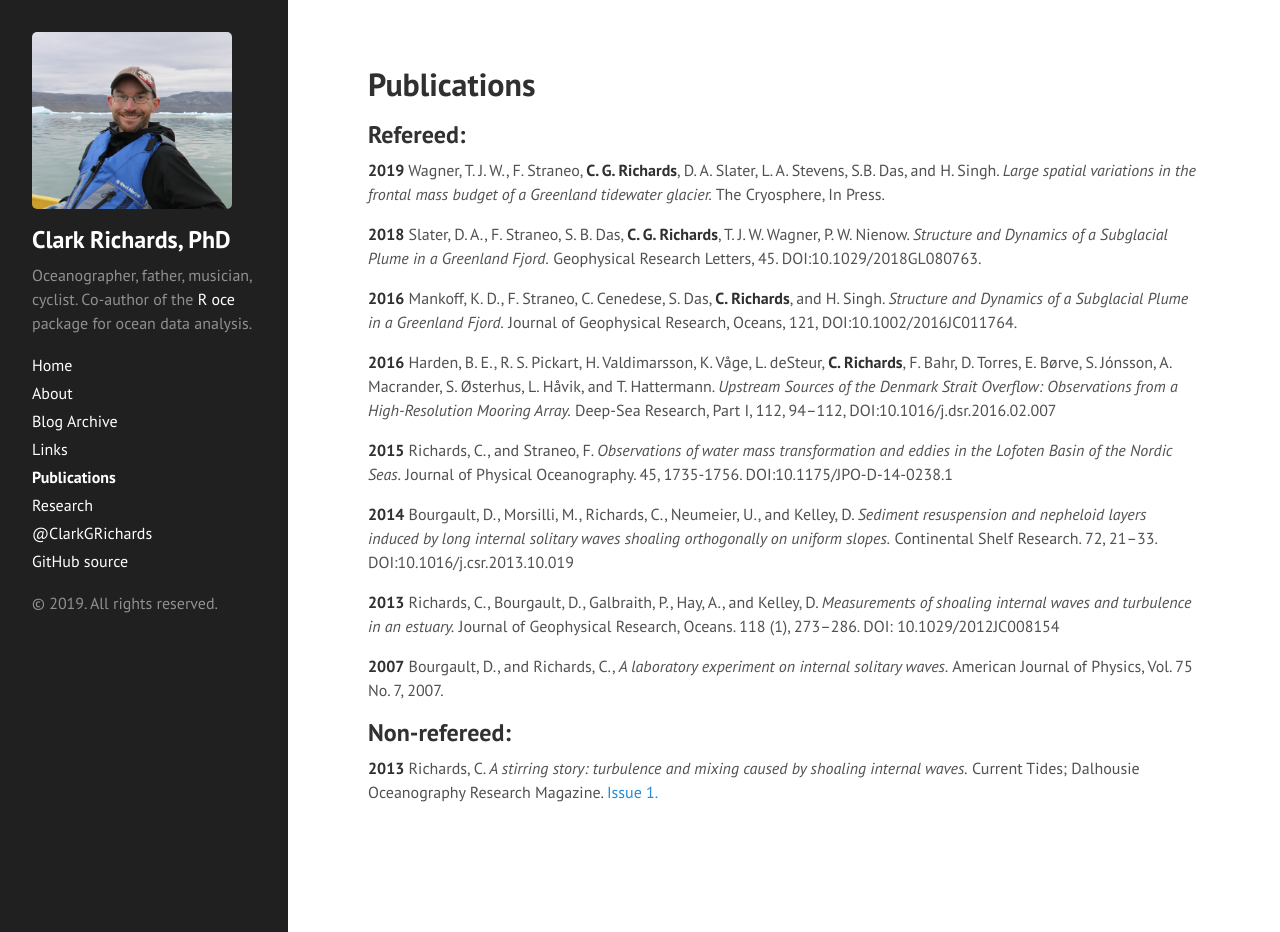
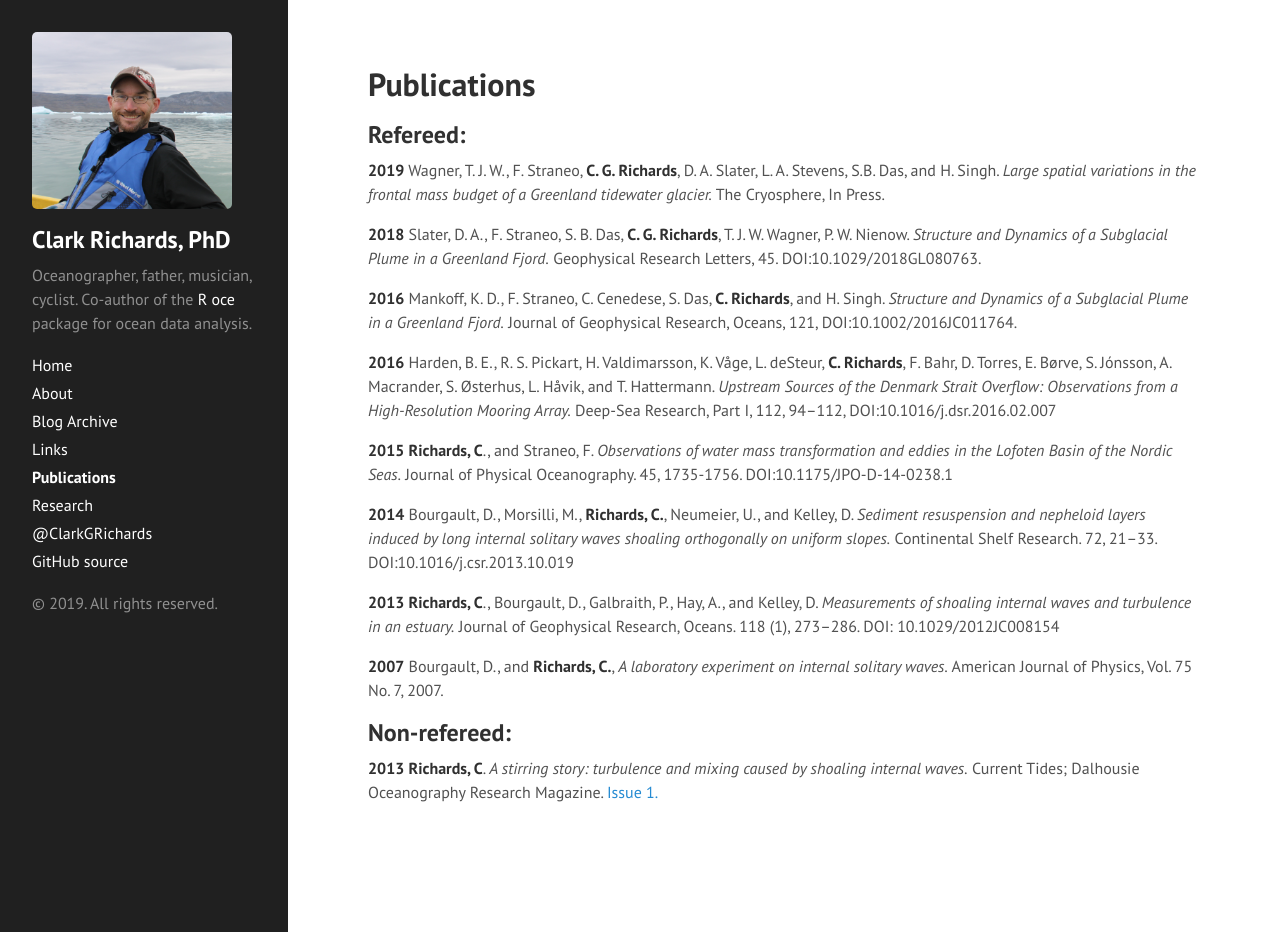
Before and after one commit to richardsc/richardsc.github.io, a Jekyll site: the page built from publications.md, in a window 1280 px wide and 932 px high. Built offline with Jekyll 4.4.1, drawn with Linux system fonts in a browser that asks for light colours.

```diff
--- a/publications.md
+++ b/publications.md
@@ -13,14 +13,14 @@ title: Publications
 
 **2016** Harden, B. E., R. S. Pickart, H. Valdimarsson, K. Våge, L. deSteur, **C. Richards**, F. Bahr, D. Torres, E. Børve, S. Jónsson, A. Macrander, S. Østerhus, L. Håvik, and T. Hattermann. *Upstream Sources of the Denmark Strait Overflow: Observations from a High-Resolution Mooring Array.* Deep-Sea Research, Part I, 112, 94--112, DOI:10.1016/j.dsr.2016.02.007
 
-**2015** Richards, C., and Straneo, F. *Observations of water mass transformation and eddies in the Lofoten Basin of the Nordic Seas.* Journal of Physical Oceanography. 45, 1735-1756. DOI:10.1175/JPO-D-14-0238.1
+**2015** **Richards, C**., and Straneo, F. *Observations of water mass transformation and eddies in the Lofoten Basin of the Nordic Seas.* Journal of Physical Oceanography. 45, 1735-1756. DOI:10.1175/JPO-D-14-0238.1
 
-**2014** Bourgault, D., Morsilli, M., Richards, C., Neumeier, U., and Kelley, D. *Sediment resuspension and nepheloid layers induced by long internal solitary waves shoaling orthogonally on uniform slopes.* Continental Shelf Research. 72, 21–33. DOI:10.1016/j.csr.2013.10.019
+**2014** Bourgault, D., Morsilli, M., **Richards, C.**, Neumeier, U., and Kelley, D. *Sediment resuspension and nepheloid layers induced by long internal solitary waves shoaling orthogonally on uniform slopes.* Continental Shelf Research. 72, 21–33. DOI:10.1016/j.csr.2013.10.019
 
-**2013** Richards, C., Bourgault, D., Galbraith, P., Hay, A., and Kelley, D. *Measurements of shoaling internal waves and turbulence in an estuary.* Journal of Geophysical Research, Oceans. 118 (1), 273–286. DOI: 10.1029/2012JC008154
+**2013** **Richards, C**., Bourgault, D., Galbraith, P., Hay, A., and Kelley, D. *Measurements of shoaling internal waves and turbulence in an estuary.* Journal of Geophysical Research, Oceans. 118 (1), 273–286. DOI: 10.1029/2012JC008154
 
-**2007** Bourgault, D., and Richards, C., *A laboratory experiment on internal solitary waves.* American Journal of Physics, Vol. 75 No. 7, 2007.
+**2007** Bourgault, D., and **Richards, C.**, *A laboratory experiment on internal solitary waves.* American Journal of Physics, Vol. 75 No. 7, 2007.
 
 ## Non-refereed:
 
-**2013** Richards, C. *A stirring story: turbulence and mixing caused by shoaling internal waves.* Current Tides; Dalhousie Oceanography Research Magazine. [Issue 1.](http://currenttides.ocean.dal.ca/wp-content/uploads/2013/11/CurrentTidesIssue1.pdf)
+**2013** **Richards, C**. *A stirring story: turbulence and mixing caused by shoaling internal waves.* Current Tides; Dalhousie Oceanography Research Magazine. [Issue 1.](http://currenttides.ocean.dal.ca/wp-content/uploads/2013/11/CurrentTidesIssue1.pdf)
```
